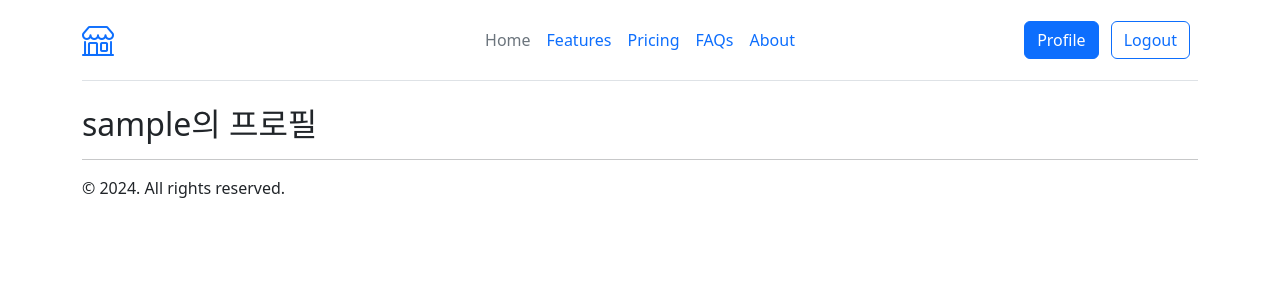
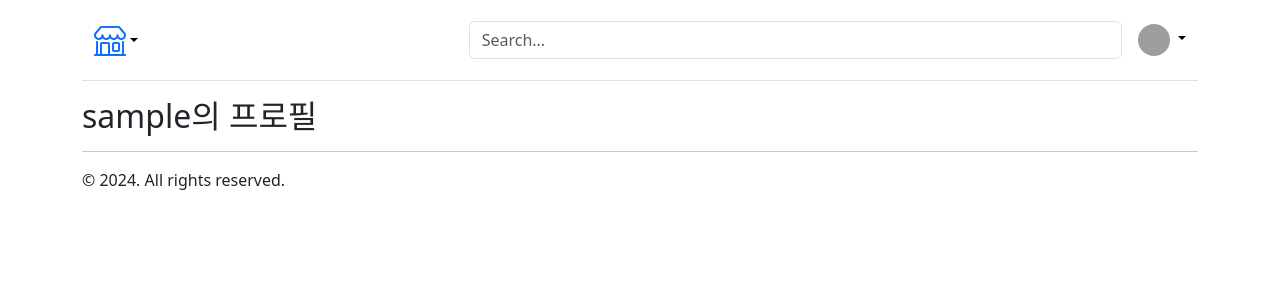
Before and after one commit to 0o0w0d/django-portone, a Django app: page /accounts/profile/ in a window 1280 px wide. Shown: the top 300 px of the page. Run offline with Django 4.2, Linux system fonts and the light colour scheme; the visitor is signed in with stand-in values (Sample User, id 1); parts of the project's set-up code (start-up, migrations or seed data) failed here and were passed over; some libraries are stand-ins or nearby versions; grey boxes are pictures that could not be loaded.

Commit message:
add search box to navbar

```diff
--- a/templates/base.html
+++ b/templates/base.html
@@ -15,49 +15,86 @@
   </head>
 
   <body>
+
     <div class="container">
-      <header class="d-flex flex-wrap align-items-center justify-content-center justify-content-md-between py-3 mb-4 border-bottom">
-        <div class="col-md-3 mb-2 mb-md-0">
-          <a href="/" class="d-inline-flex link-body-emphasis text-decoration-none">
+      <header class="py-3 mb-3 border-bottom">
+        <div class="container-fluid d-grid gap-3 align-items-center" style="grid-template-columns: 1fr 2fr;">
+          <div class="dropdown">
+            <a href="{% url 'root' %}" class="d-flex align-items-center col-lg-4 mb-2 mb-lg-0 link-body-emphasis text-decoration-none dropdown-toggle" data-bs-toggle="dropdown" aria-expanded="false">
               <i class="bi bi-shop text-primary" style="font-size: 2em;"></i>
             </a>
+            <ul class="dropdown-menu text-small shadow" style="">
+              <li>
+                <a class="dropdown-item active" href="#" aria-current="page">Overview</a>
+              </li>
+              <li>
+                <a class="dropdown-item" href="#">Inventory</a>
+              </li>
+              <li>
+                <a class="dropdown-item" href="#">Customers</a>
+              </li>
+              <li>
+                <a class="dropdown-item" href="#">Products</a>
+              </li>
+              <li>
+                <hr class="dropdown-divider">
+              </li>
+              <li>
+                <a class="dropdown-item" href="#">Reports</a>
+              </li>
+              <li>
+                <a class="dropdown-item" href="#">Analytics</a>
+              </li>
+            </ul>
           </div>
 
-        <ul class="nav col-12 col-md-auto mb-2 justify-content-center mb-md-0">
+          <div class="d-flex align-items-center">
+            <form class="w-100 me-3" role="search">
+              <input type="search" class="form-control" placeholder="Search..." aria-label="Search">
+            </form>
+
+            <div class="flex-shrink-0 dropdown">
+              {% if user.is_authenticated %}
+                <a href="#" class="d-block link-body-emphasis text-decoration-none dropdown-toggle" data-bs-toggle="dropdown" aria-expanded="false">
+                  <img src="https://github.com/mdo.png" alt="mdo" width="32" height="32" class="rounded-circle">
+                </a>
+                <ul class="dropdown-menu text-small shadow" style="">
                   <li>
-            <a href="#" class="nav-link px-2 link-secondary">Home</a>
+                    <a class="dropdown-item" href="#">New project...</a>
                   </li>
                   <li>
-            <a href="#" class="nav-link px-2">Features</a>
+                    <a class="dropdown-item" href="#">Settings</a>
                   </li>
                   <li>
-            <a href="#" class="nav-link px-2">Pricing</a>
+                    <a class="dropdown-item" href='{% url "profile" %}'>Profile</a>
                   </li>
                   <li>
-            <a href="#" class="nav-link px-2">FAQs</a>
+                    <hr class="dropdown-divider">
                   </li>
                   <li>
-            <a href="#" class="nav-link px-2">About</a>
+                    <form id="logout-form" action="{% url 'logout' %}" method="post" class="d-none">
+                      {% csrf_token %}
+                    </form>
+                    <a href="#" onclick="document.getElementById('logout-form').submit();" class="dropdown-item">Logout</a>
                   </li>
                 </ul>
-
-        <div class="col-md-3 text-end">
-          {% if user.is_authenticated %}
-            <a class="btn btn-primary me-2 text-decoration-none" href='{% url "profile" %}'>Profile</a>
-            <form action="{% url 'logout' %}" method="post" class="d-inline">
-              {% csrf_token %}
-              <button type="submit" class="btn btn-outline-primary me-2">Logout</button>
-            </form>
               {% else %}
-            <a class="btn btn-primary me-2 text-decoration-none" href='{% url "signup" %}'>Sign up</a>
-            <a class="btn btn-outline-primary me-2 text-decoration-none" href='{% url "login" %}'>Login</a>
+                <ul class="nav">
+                  <li class="nav-item">
+                    <a href="{% url 'login' %}" class="nav-link link-body-emphasis px-2">Login</a>
+                  </li>
+                  <li class="nav-item">
+                    <a href="{% url 'signup' %}" class="nav-link link-body-emphasis px-2">Sign up</a>
+                  </li>
+                </ul>
               {% endif %}
+            </div>
+          </div>
         </div>
       </header>
     </div>
     <div class="container">
       {% block content %}{% endblock content %}
-
       <hr/>
       &copy; 2024. All rights reserved.
     </div>
```
Lines whose indentation alone changed are shown as unchanged.
